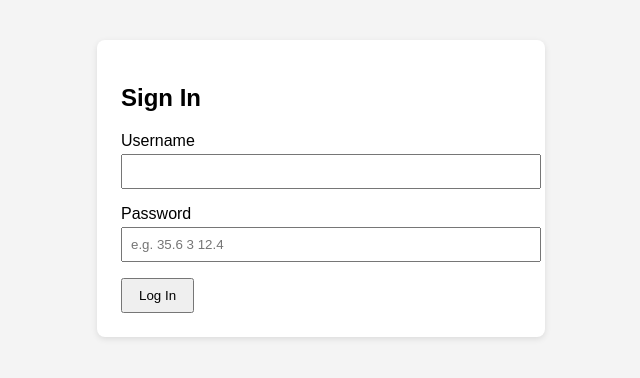
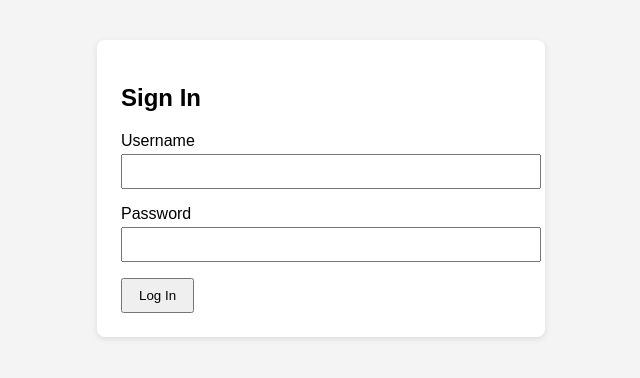
Before and after one commit to JPhusion/ELEC3117-dash, a plain HTML site: page index.html in a window 1280 px wide. Shown: the whole page, without its empty margins (319-959 px from the left). Drawn offline with nearby package versions, Linux system fonts and the light colour scheme.

Commit message:
remove password prompt

```diff
--- a/index.html
+++ b/index.html
@@ -17,7 +17,7 @@
       </label>
       <label>
         Password
-        <input type="password" id="password" placeholder="e.g. 35.6 3 12.4" required>
+          <input type="password" id="password" placeholder="" required>
       </label>
       <button type="submit">Log In</button>
     </form>
```
